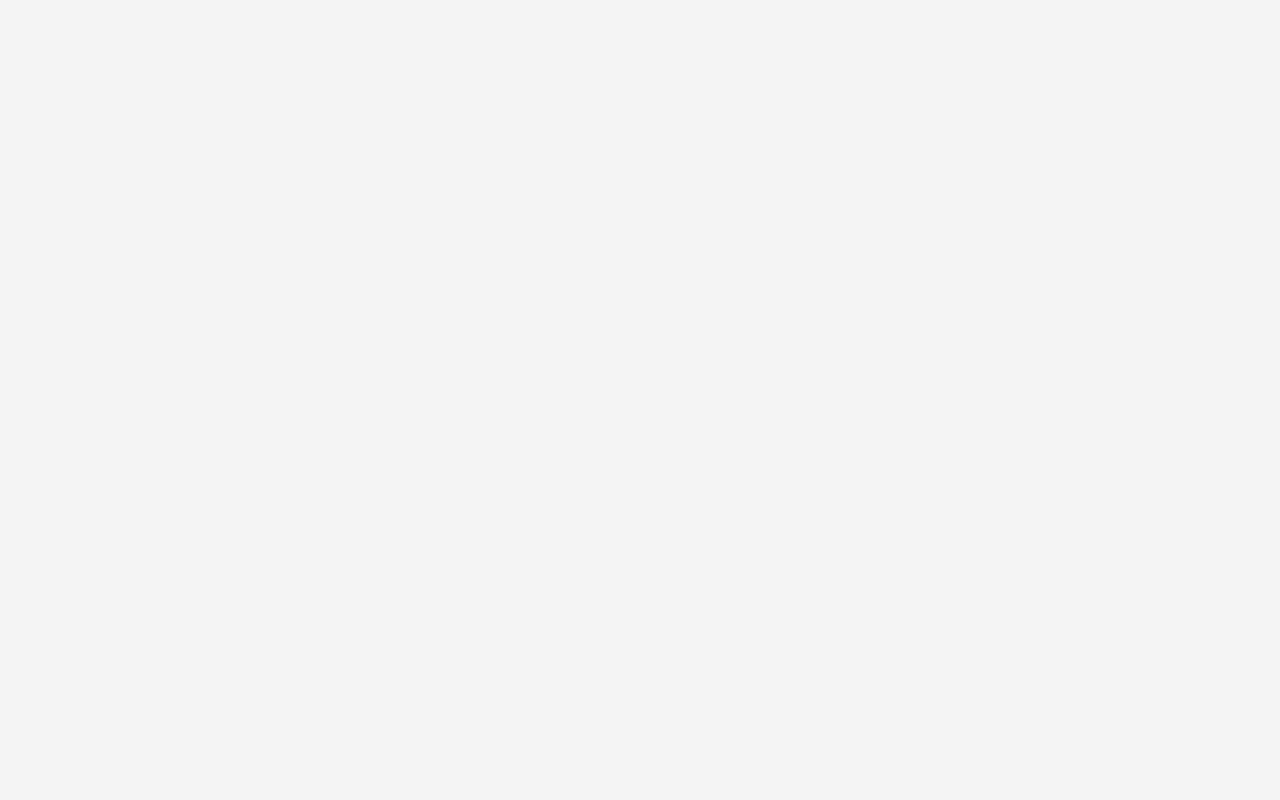
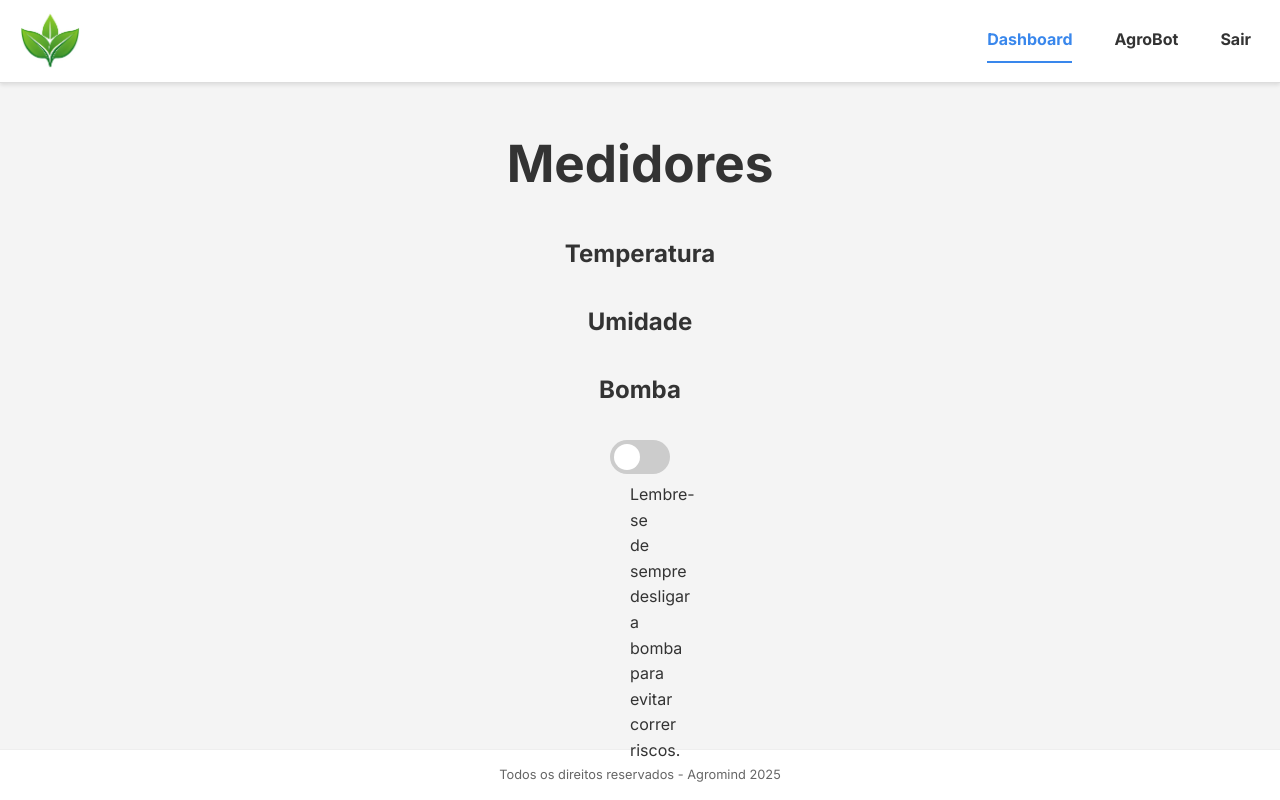
Before and after one commit to goesq/agromindweb, a Vue app in the folder Agromind/: page /dashboard in a window 1280 px wide. Before the commit this address had no page. Built offline with nearby package versions, Linux system fonts and the light colour scheme.

Commit message:
adicionando a página de dashboard

```diff
--- a/Agromind/src/main.js
+++ b/Agromind/src/main.js
@@ -7,6 +7,7 @@ import { createRouter, createWebHistory } from 'vue-router'
 import InitialPage from './views/InitialPage.vue'
 import LoginPage from './views/LoginPage.vue'
 import PrincipalPage from './views/PrincipalPage.vue'
+import DashboardPage from './views/DashboardPage.vue'
 
 const routes = [
   {
@@ -23,6 +24,11 @@ const routes = [
     path: '/principal',
     name: 'PrincipalPage',
     component: PrincipalPage
+  },
+  {
+    path: '/dashboard',
+    name: 'DashboardPage',
+    component: DashboardPage
   }
 ]
 
--- /dev/null
+++ b/Agromind/src/views/DashboardPage.vue
@@ -0,0 +1,193 @@
+<template>
+    <div class="app-container">
+        <header>
+            <div class="header-content">
+                <div class="logo">
+                    <img src="../assets/logo.png" alt="Logo">
+                </div>
+                <nav class="navbar">
+                    <router-link to="/dashboard" class="nav-link"><strong>Dashboard</strong></router-link>
+                    <router-link to="/chatbot" class="nav-link"><strong>AgroBot</strong></router-link>
+                    <router-link to="/" class="nav-link"><strong>Sair</strong></router-link>
+                </nav>
+            </div>
+        </header>
+        <main class="main-content">
+            <h1 class="title">Medidores</h1>
+            <h5 class="subtitle">Temperatura</h5>
+            <h5 class="subtitle">Umidade</h5>
+            <h5 class="subtitle">Bomba</h5>
+            <label class="switch">
+            <input type="checkbox">
+            <span class="slider round"></span>
+            <p class="text">Lembre-se de sempre desligar a bomba para evitar correr riscos.</p>
+            </label>
+        </main>
+        <footer>
+            Todos os direitos reservados - Agromind 2025
+        </footer>
+    </div>
+</template>
+
+<script setup>
+</script>
+
+<style scoped>
+@import url('https://fonts.googleapis.com/css2?family=Poppins:wght@700&display=swap');
+@import url('https://fonts.googleapis.com/css2?family=Inter:wght@400;500&display=swap');
+
+.app-container {
+    display: flex;
+    flex-direction: column;
+    min-height: 100vh;
+}
+
+header {
+    background-color: white;
+    box-shadow: 0 2px 4px rgba(0,0,0,0.1);
+    padding: 10px 0;
+}
+
+.header-content {
+    display: flex;
+    justify-content: space-between;
+    max-width: 1800px;
+    margin: 0 auto;
+    padding: 0 20px;
+}
+
+.logo {
+    display: flex;
+    align-items: left;
+}
+
+img {
+    width: auto;
+    height: 60px;
+}
+
+.navbar {
+    display: flex;
+    gap: 42px;
+    padding: 9px;
+}
+
+.nav-link {
+    text-decoration: none;
+    color: #333;
+    font-family: 'Inter', sans-serif;
+    font-size: 1rem;
+    font-weight: 500;
+    padding: 8px 0;
+    position: relative;
+    transition: color 0.3s ease;
+}
+
+.nav-link:hover {
+    color: rgb(57, 135, 236);
+}
+
+.nav-link.router-link-exact-active {
+    color: rgb(57, 135, 236);
+    border-bottom: 2px solid rgb(57, 135, 236);
+}
+
+.main-content {
+    display: flex;
+    flex-direction: column;
+    align-items: center;
+    flex-grow: 1;
+    padding: 40px 20px;
+    max-width: 1200px;
+    margin: 0 auto;
+}
+
+.title {
+    font-family: 'Inter', sans-serif;
+    font-size: 3.2rem;
+    margin-bottom: 30px;
+    color: #333;
+}
+
+.subtitle {
+    font-family: 'Inter', sans-serif;
+    font-size: 1.5rem;
+    margin-bottom: 30px;
+    color: #333;
+}
+
+.switch {
+  position: relative;
+  display: inline-block;
+  width: 60px;
+  height: 34px;
+}
+
+.switch input {
+  opacity: 0;
+  width: 0;
+  height: 0;
+}
+
+.slider {
+  position: absolute;
+  cursor: pointer;
+  top: 0;
+  left: 0;
+  right: 0;
+  bottom: 0;
+  background-color: #ccc;
+  -webkit-transition: .4s;
+  transition: .4s;
+}
+
+.slider:before {
+  position: absolute;
+  content: "";
+  height: 26px;
+  width: 26px;
+  left: 4px;
+  bottom: 4px;
+  background-color: white;
+  -webkit-transition: .4s;
+  transition: .4s;
+}
+
+input:checked + .slider {
+  background-color: #04b648;
+}
+
+input:focus + .slider {
+  box-shadow: 0 0 1px #04b648;
+}
+
+input:checked + .slider:before {
+  -webkit-transform: translateX(26px);
+  -ms-transform: translateX(26px);
+  transform: translateX(26px);
+}
+
+.slider.round {
+  border-radius: 34px;
+}
+
+.slider.round:before {
+  border-radius: 50%;
+}
+
+.text {
+    font-size: 1rem;
+    margin-bottom: 20px;
+    line-height: 1.6;
+    padding: 20px;
+}
+
+footer {
+    text-align: center;
+    padding: 15px;
+    font-size: 0.8rem;
+    color: #666;
+    background-color: white;
+    border-top: 1px solid #eee;
+}
+</style>
```
